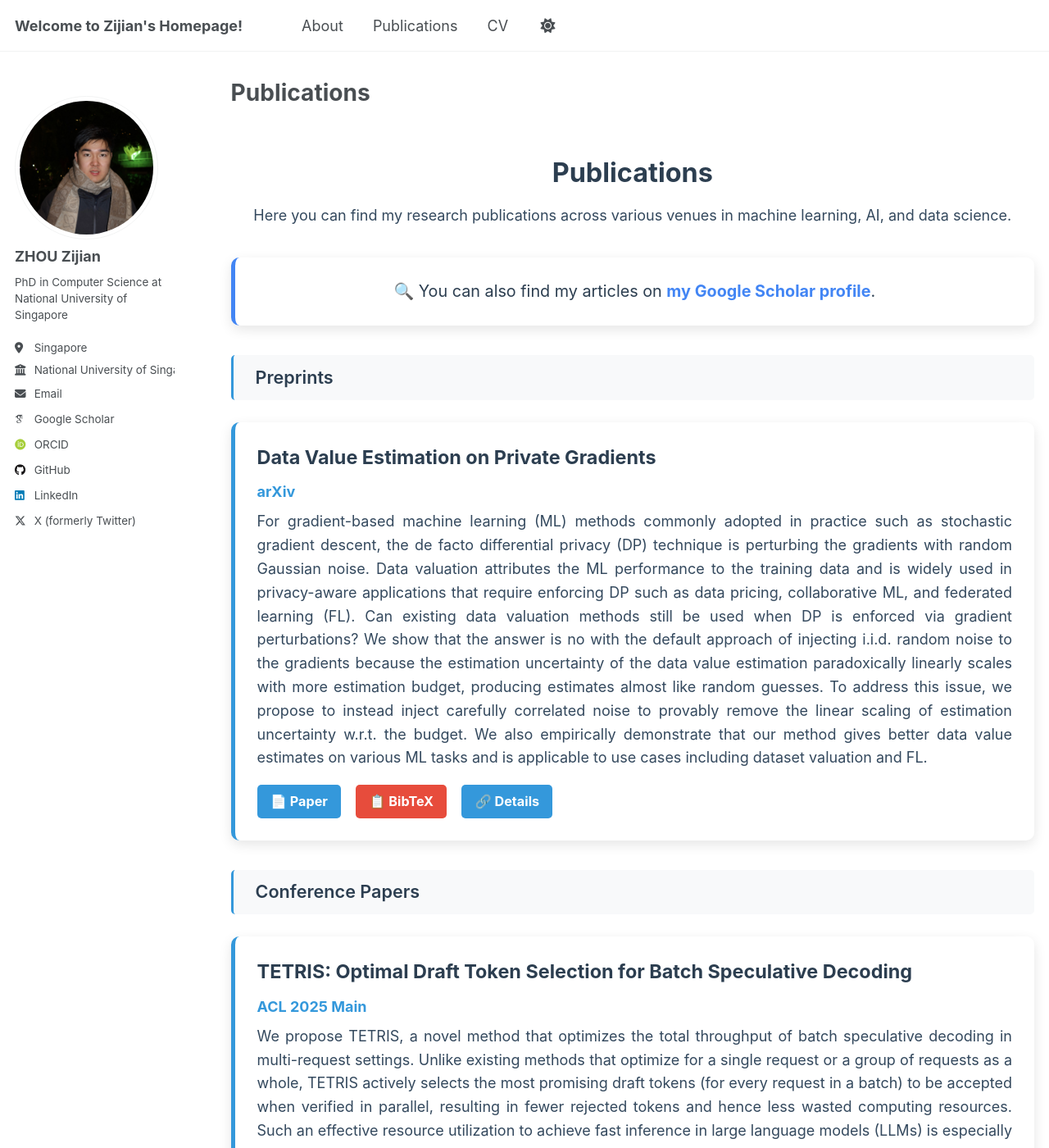
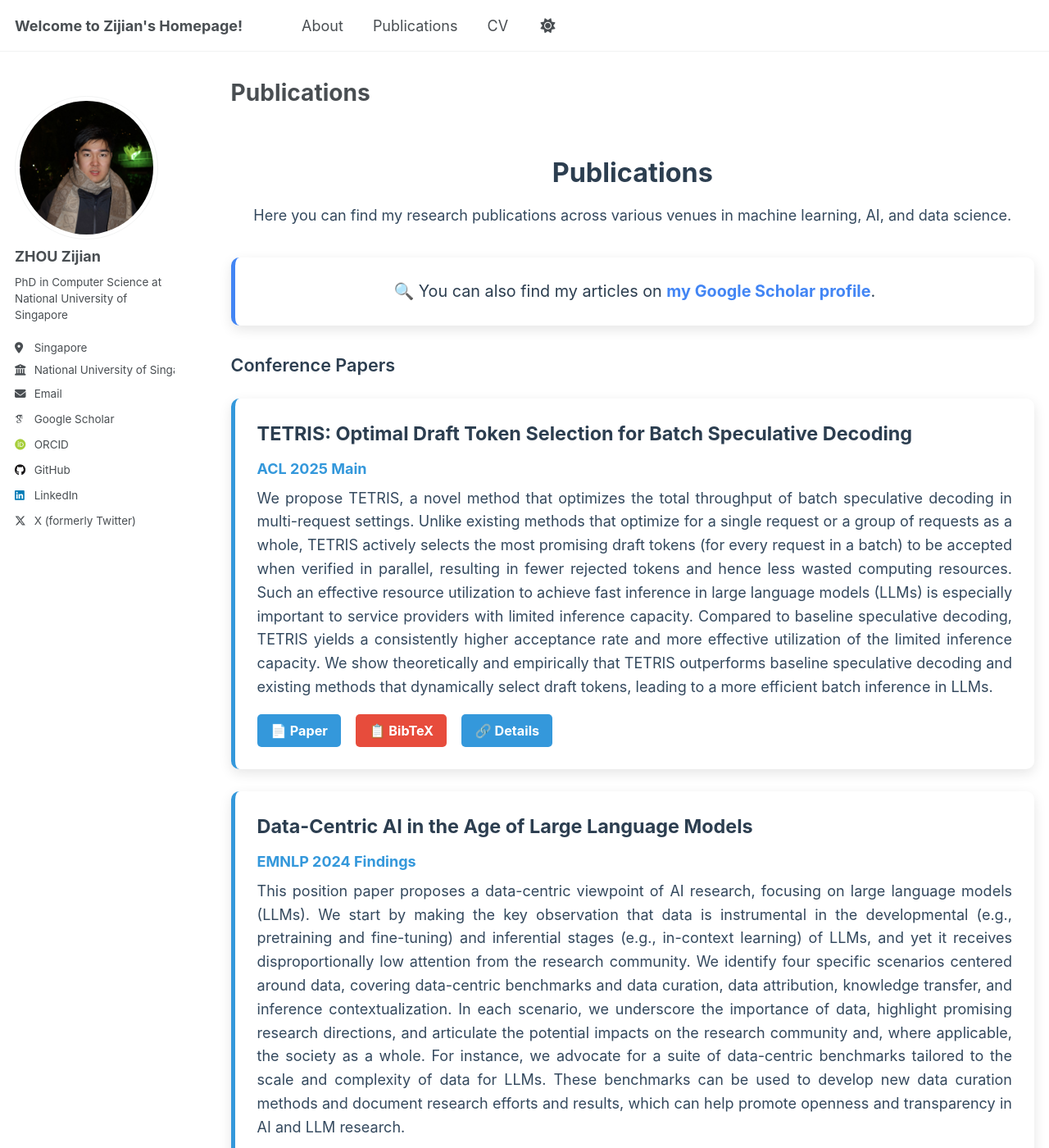
Before and after one commit to BobbyZhouZijian/bobbyzhouzijian.github.io, a Jekyll site: the page built from _pages/publications.html, in a window 1280 px wide and 1400 px high. Shown: the whole window at 82% size. Built offline with Jekyll 4.4.1, drawn with Linux system fonts in a browser that asks for light colours; some web fonts are replaced; some of the changed text lies outside the part shown.

Commit message:
update pubs

```diff
--- a/_config.yml
+++ b/_config.yml
@@ -80,10 +80,10 @@ author:
 publication_category:
   # books:
   #   title: 'Books'
+  conferences:
+    title: 'Conference Papers'
   manuscripts:
     title: 'Preprints'
-  conferences:
-    title: 'Conference Papers'
 
 # Site Settings
 teaser                   :  # filename of teaser fallback teaser image placed in /images/, .e.g. "500x300.png"
--- a/_pages/publications.html
+++ b/_pages/publications.html
@@ -100,12 +100,9 @@ author_profile: true
 }
 
 .category-header {
-  background: #f8f9fa;
   color: #2c3e50;
-  padding: 0.8em 1.5em;
-  border-radius: 5px;
+  padding: 0;
   margin: 2em 0 1em 0;
-  border-left: 3px solid #3498db;
 }
 
 .category-header h2 {
```
